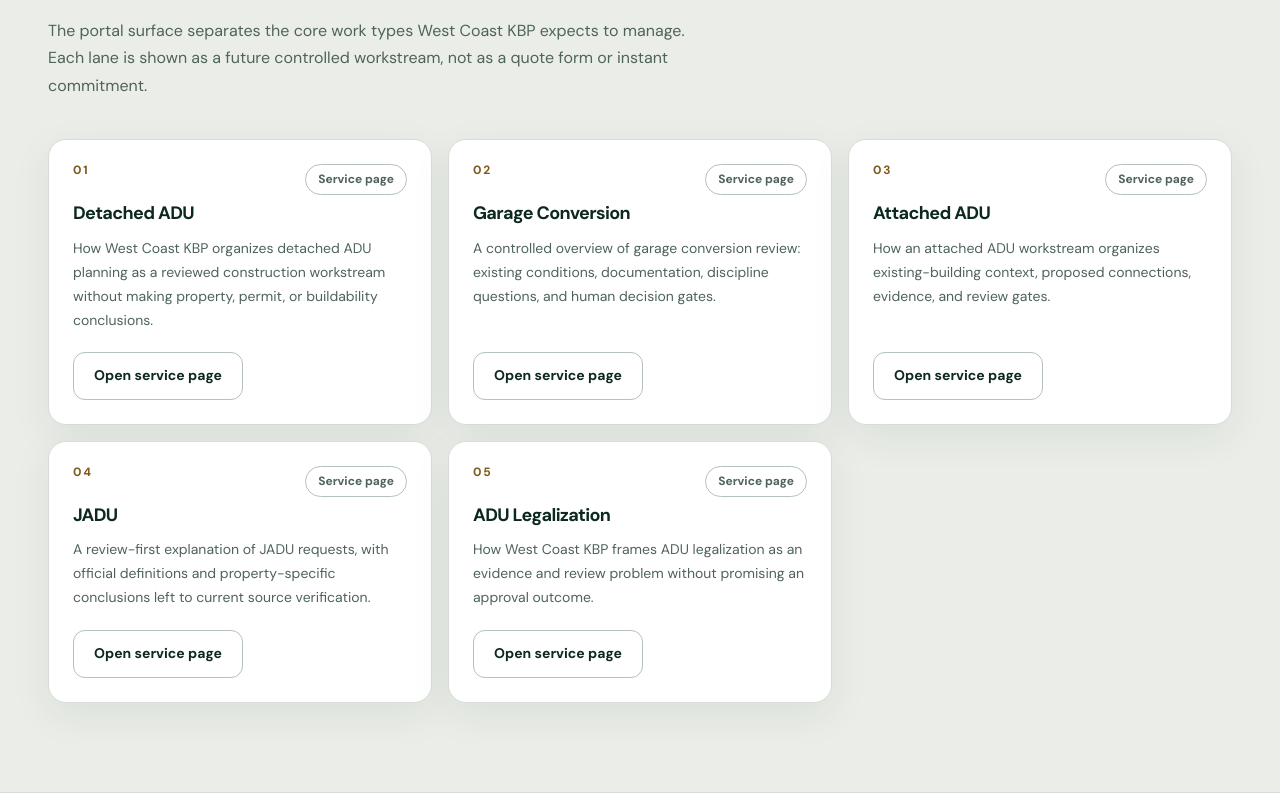
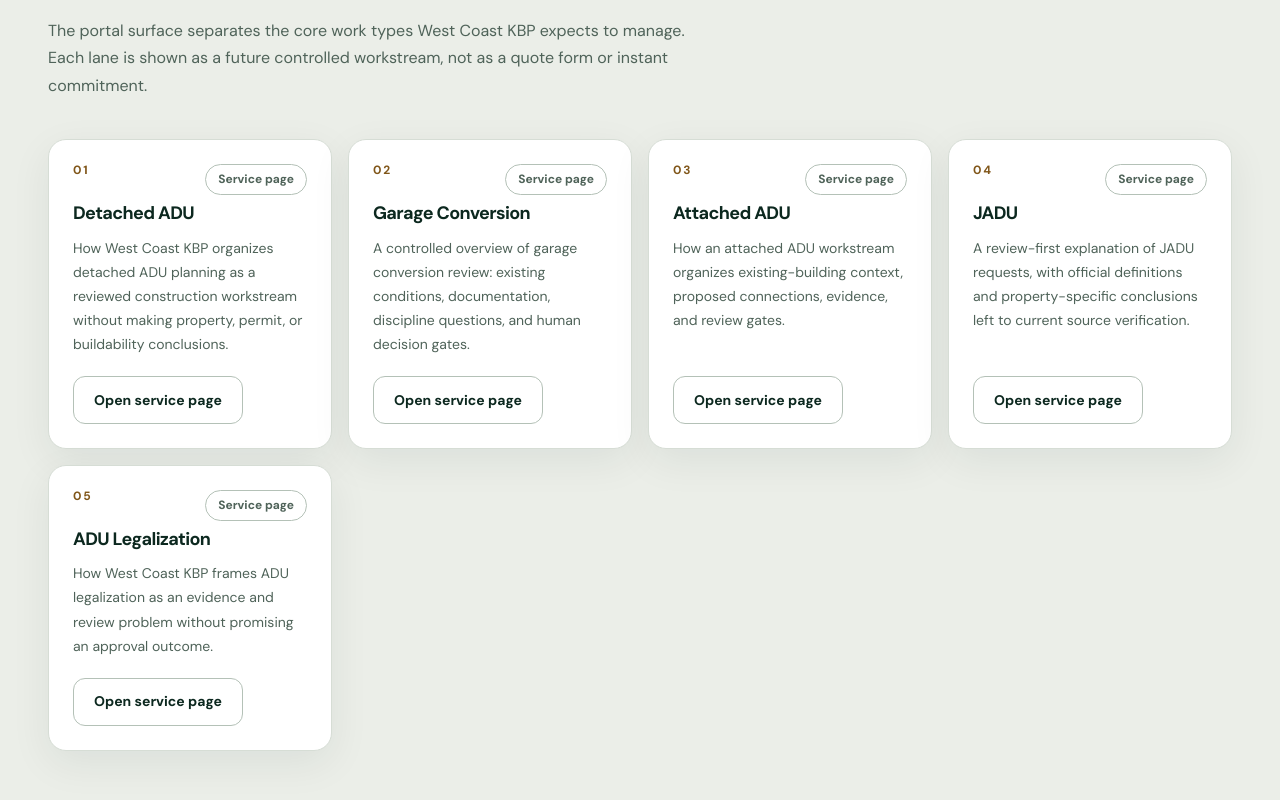
Before and after one commit to WEST-COAST-KBP-ADU/construction-os, a Next.js app: page / in a window 1280 px wide. Shown: the part 1260-2060 px from the top of the page. Built offline with nearby package versions, Linux system fonts and the light colour scheme.

Commit message:
TASK-0008: balance homepage composition

```diff
--- a/app/globals.css
+++ b/app/globals.css
@@ -489,6 +489,10 @@
   height: 100%;
 }
 
+.hero .control-panel {
+  height: auto;
+}
+
 .control-panel__header,
 .module-card__header,
 .project-card__header,
@@ -1496,6 +1500,10 @@
 }
 
 @media (min-width: 70rem) {
+  .service-grid {
+    grid-template-columns: repeat(4, minmax(0, 1fr));
+  }
+
   .indexed-grid:has(.indexed-grid__item:nth-child(4)) {
     grid-template-columns: repeat(4, minmax(0, 1fr));
   }
```
